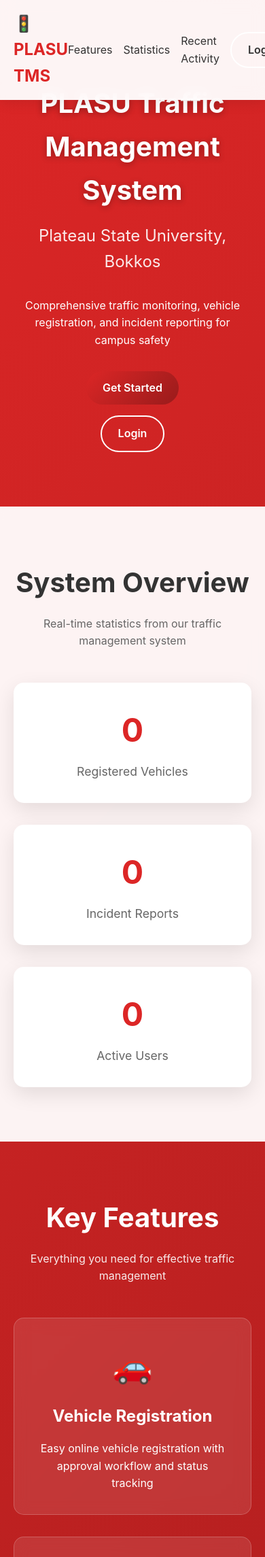
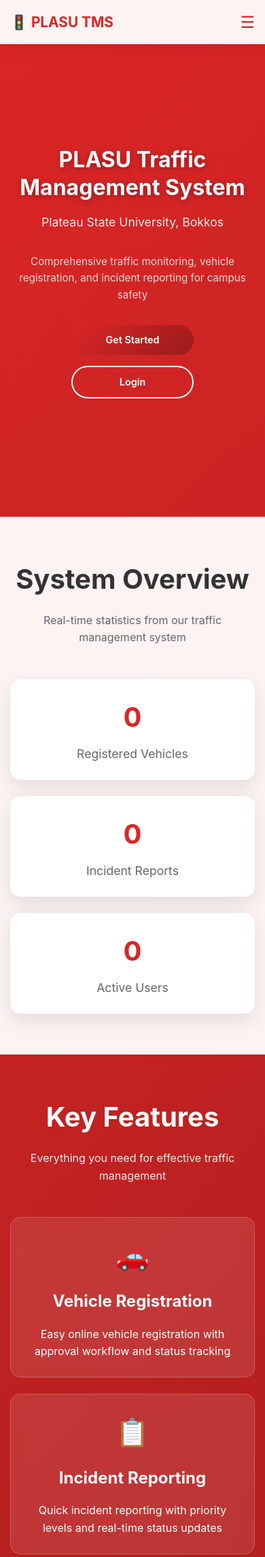
Before and after one commit to Kingezdev/tms, a Django app: page / in a window 390 px wide. Shown: the top 2290 px of the page at 68% size. Run offline with Django 5.2, Linux system fonts and the light colour scheme; data that the repository does not hold is empty.

Commit message:
chore: made the landing page mobile responsive

```diff
--- a/traffic/templates/traffic/landing.html
+++ b/traffic/templates/traffic/landing.html
@@ -66,6 +66,20 @@
             color: #dc2626;
         }
 
+        /* Mobile Menu Toggle */
+        .mobile-menu-toggle {
+            display: none;
+            background: none;
+            border: none;
+            font-size: 1.5rem;
+            cursor: pointer;
+            color: #dc2626;
+        }
+
+        .nav-links.mobile-hidden {
+            display: none;
+        }
+
         .btn {
             padding: 0.75rem 1.5rem;
             border-radius: 50px;
@@ -103,6 +117,15 @@
             padding: 120px 0 80px;
             text-align: center;
             color: white;
+            min-height: 100vh;
+            display: flex;
+            align-items: center;
+            justify-content: center;
+        }
+
+        .hero-content {
+            max-width: 800px;
+            margin: 0 auto;
         }
 
         .hero h1 {
@@ -110,6 +133,7 @@
             margin-bottom: 1rem;
             font-weight: 700;
             text-shadow: 0 2px 10px rgba(0, 0, 0, 0.3);
+            line-height: 1.2;
         }
 
         .hero .subtitle {
@@ -118,11 +142,19 @@
             opacity: 0.9;
         }
 
+        .hero p {
+            font-size: 1.1rem;
+            margin-bottom: 2rem;
+            opacity: 0.8;
+            line-height: 1.6;
+        }
+
         .hero-buttons {
             display: flex;
             gap: 1rem;
             justify-content: center;
             margin-top: 2rem;
+            flex-wrap: wrap;
         }
 
         /* Stats Section */
@@ -260,21 +292,140 @@
 
         /* Responsive */
         @media (max-width: 768px) {
+            .mobile-menu-toggle {
+                display: block;
+            }
+
+            .nav-links {
+                display: none;
+                position: absolute;
+                top: 100%;
+                left: 0;
+                right: 0;
+                background: rgba(255, 255, 255, 0.98);
+                flex-direction: column;
+                padding: 2rem;
+                gap: 1rem;
+                box-shadow: 0 10px 30px rgba(0, 0, 0, 0.1);
+            }
+
+            .nav-links.mobile-active {
+                display: flex;
+            }
+
+            .nav-content {
+                position: relative;
+            }
+
+            .hero {
+                padding: 100px 0 60px;
+                min-height: 90vh;
+            }
+
             .hero h1 {
                 font-size: 2.5rem;
+                line-height: 1.3;
+            }
+
+            .hero .subtitle {
+                font-size: 1.2rem;
+            }
+
+            .hero p {
+                font-size: 1rem;
             }
 
             .hero-buttons {
                 flex-direction: column;
                 align-items: center;
+                gap: 1rem;
             }
 
-            .nav-links {
-                gap: 1rem;
+            .btn {
+                width: 200px;
+                text-align: center;
             }
 
             .stats-grid, .features-grid {
                 grid-template-columns: 1fr;
+                gap: 1.5rem;
+            }
+
+            .stats {
+                padding: 60px 0;
+            }
+
+            .features {
+                padding: 60px 0;
+            }
+
+            .incidents {
+                padding: 60px 0;
+            }
+
+            .stat-card {
+                padding: 1.5rem;
+            }
+
+            .feature-card {
+                padding: 1.5rem;
+            }
+
+            .incident-item {
+                flex-direction: column;
+                align-items: flex-start;
+                gap: 1rem;
+            }
+
+            .container {
+                padding: 0 15px;
+            }
+        }
+
+        @media (max-width: 480px) {
+            .hero h1 {
+                font-size: 2rem;
+            }
+
+            .hero .subtitle {
+                font-size: 1.1rem;
+            }
+
+            .hero p {
+                font-size: 0.95rem;
+            }
+
+            .btn {
+                width: 180px;
+                padding: 0.65rem 1.2rem;
+                font-size: 0.9rem;
+            }
+
+            .stat-number {
+                font-size: 2.5rem;
+            }
+
+            .feature-icon {
+                font-size: 2.5rem;
+            }
+
+            .logo {
+                font-size: 1.3rem;
+            }
+        }
+
+        @media (max-width: 320px) {
+            .hero h1 {
+                font-size: 1.8rem;
+            }
+
+            .btn {
+                width: 160px;
+                padding: 0.6rem 1rem;
+            }
+
+            .container {
+                padding: 0 10px;
             }
         }
     </style>
@@ -285,7 +436,8 @@
         <div class="container">
             <div class="nav-content">
                 <a href="#" class="logo">🚦 PLASU TMS</a>
-                <div class="nav-links">
+                <button class="mobile-menu-toggle" onclick="toggleMobileMenu()">☰</button>
+                <div class="nav-links" id="navLinks">
                     <a href="#features">Features</a>
                     <a href="#stats">Statistics</a>
                     <a href="#incidents">Recent Activity</a>
@@ -299,12 +451,14 @@
     <!-- Hero Section -->
     <section class="hero">
         <div class="container">
+            <div class="hero-content">
                 <h1>PLASU Traffic Management System</h1>
                 <p class="subtitle">Plateau State University, Bokkos</p>
                 <p>Comprehensive traffic monitoring, vehicle registration, and incident reporting for campus safety</p>
                 <div class="hero-buttons">
                     <a href="{% url 'register' %}" class="btn btn-primary">Get Started</a>
                     <a href="{% url 'login' %}" class="btn btn-outline">Login</a>
+                </div>
             </div>
         </div>
     </section>
@@ -420,5 +574,40 @@
             <p style="margin-top: 0.5rem; opacity: 0.8;">Built for campus safety and efficient traffic management</p>
         </div>
     </footer>
+
+    <script>
+        function toggleMobileMenu() {
+            const navLinks = document.getElementById('navLinks');
+            navLinks.classList.toggle('mobile-active');
+
+            // Close menu when clicking outside
+            document.addEventListener('click', function(event) {
+                if (!event.target.closest('nav') && navLinks.classList.contains('mobile-active')) {
+                    navLinks.classList.remove('mobile-active');
+                }
+            });
+        }
+
+        // Close mobile menu when clicking on a link
+        document.querySelectorAll('.nav-links a').forEach(link => {
+            link.addEventListener('click', () => {
+                document.getElementById('navLinks').classList.remove('mobile-active');
+            });
+        });
+
+        // Smooth scrolling for anchor links
+        document.querySelectorAll('a[href^="#"]').forEach(anchor => {
+            anchor.addEventListener('click', function (e) {
+                e.preventDefault();
+                const target = document.querySelector(this.getAttribute('href'));
+                if (target) {
+                    target.scrollIntoView({
+                        behavior: 'smooth',
+                        block: 'start'
+                    });
+                }
+            });
+        });
+    </script>
 </body>
 </html>
```
Lines whose indentation alone changed are shown as unchanged.
